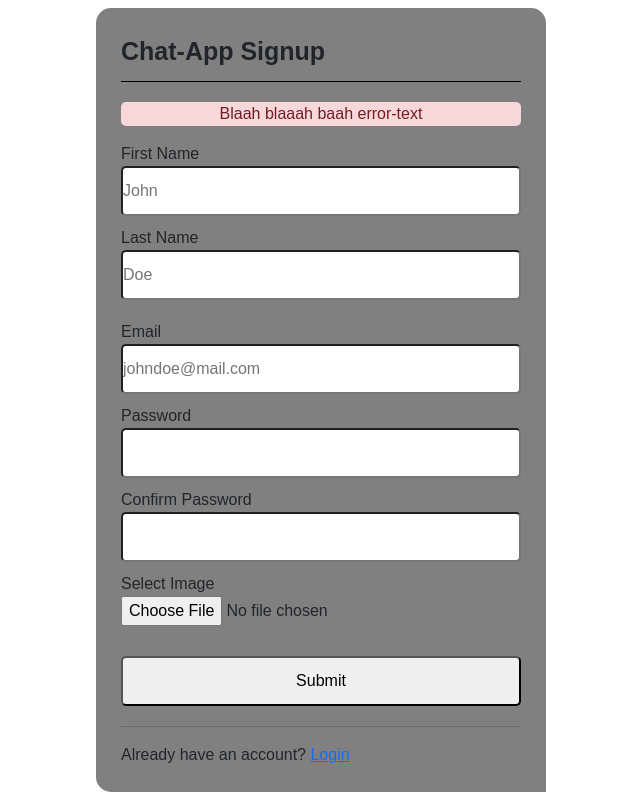
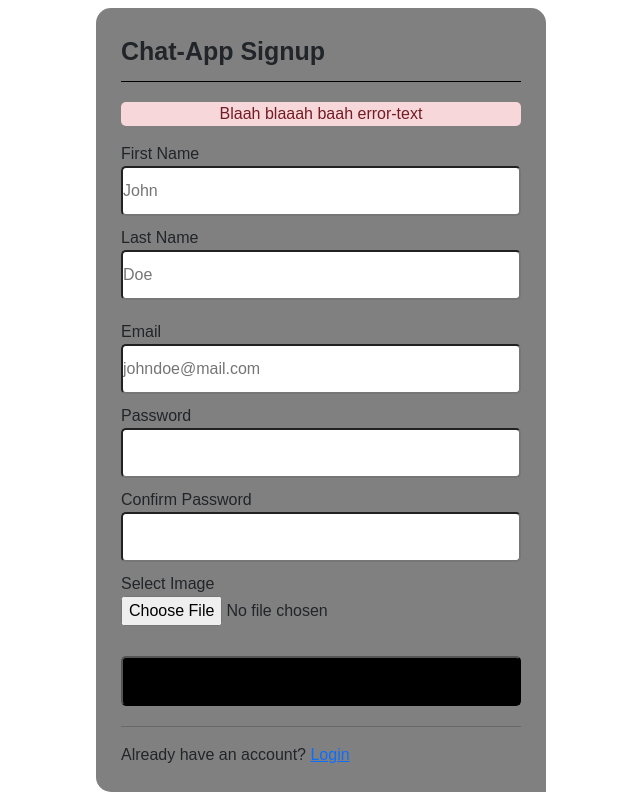
Before and after one commit to NnajiChimuanya/chat-app, a PHP site: page / in a window 1280 px wide. Shown: the whole page, without its empty margins (319-959 px from the left). Run offline with PHP 8.4, Linux system fonts and the light colour scheme.

Commit message:
done my basic styling

```diff
--- a/index.php
+++ b/index.php
@@ -53,7 +53,7 @@
                 </div>
 
 
-                <div class="field submit">
+                <div class="field button">
 
                     <input type="submit" name="submit">
                 </div>
--- a/styles/styles.css
+++ b/styles/styles.css
@@ -61,7 +61,6 @@ form  .field .name-details {
     font-size: 16px;
     border-radius: 5px;
 }
-
-.sign-up form .field .image input{
-    font-size: 17px;
+.button input{
+   background: black;
 }
```
